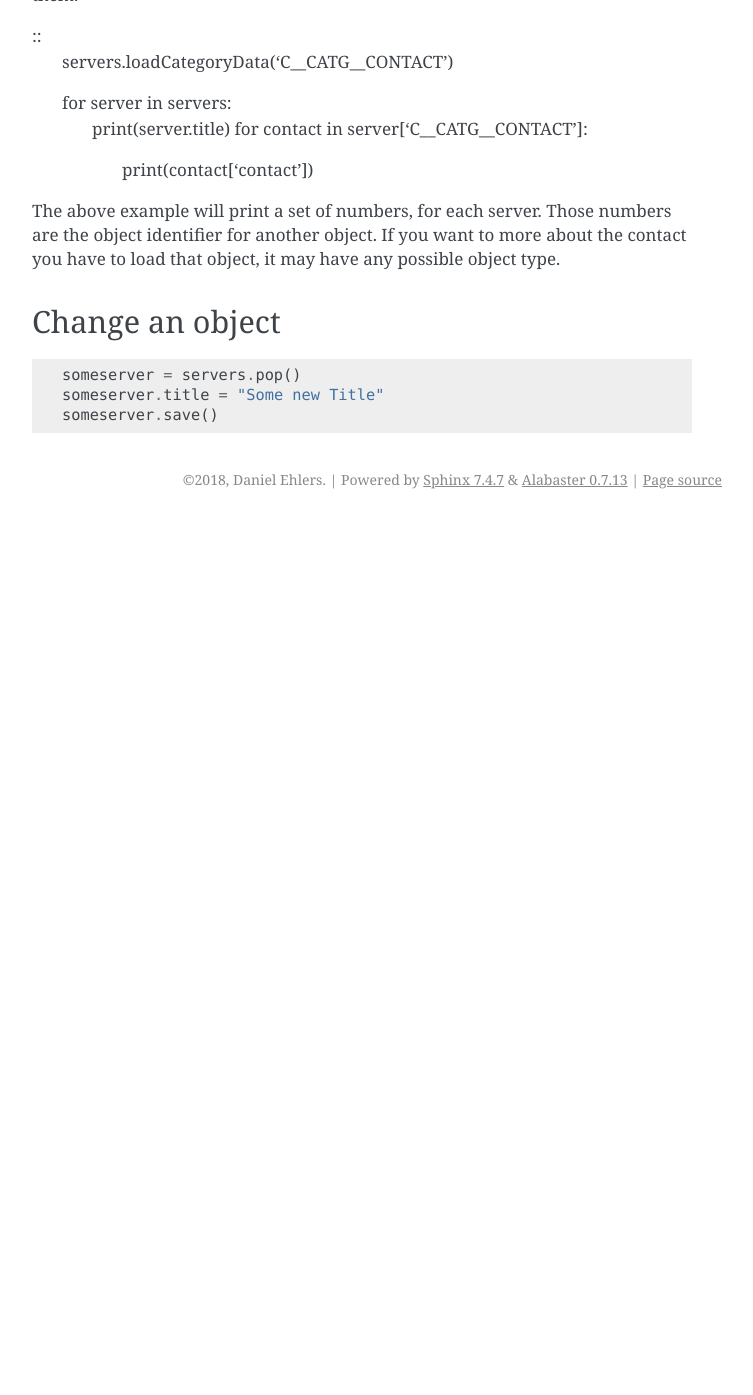
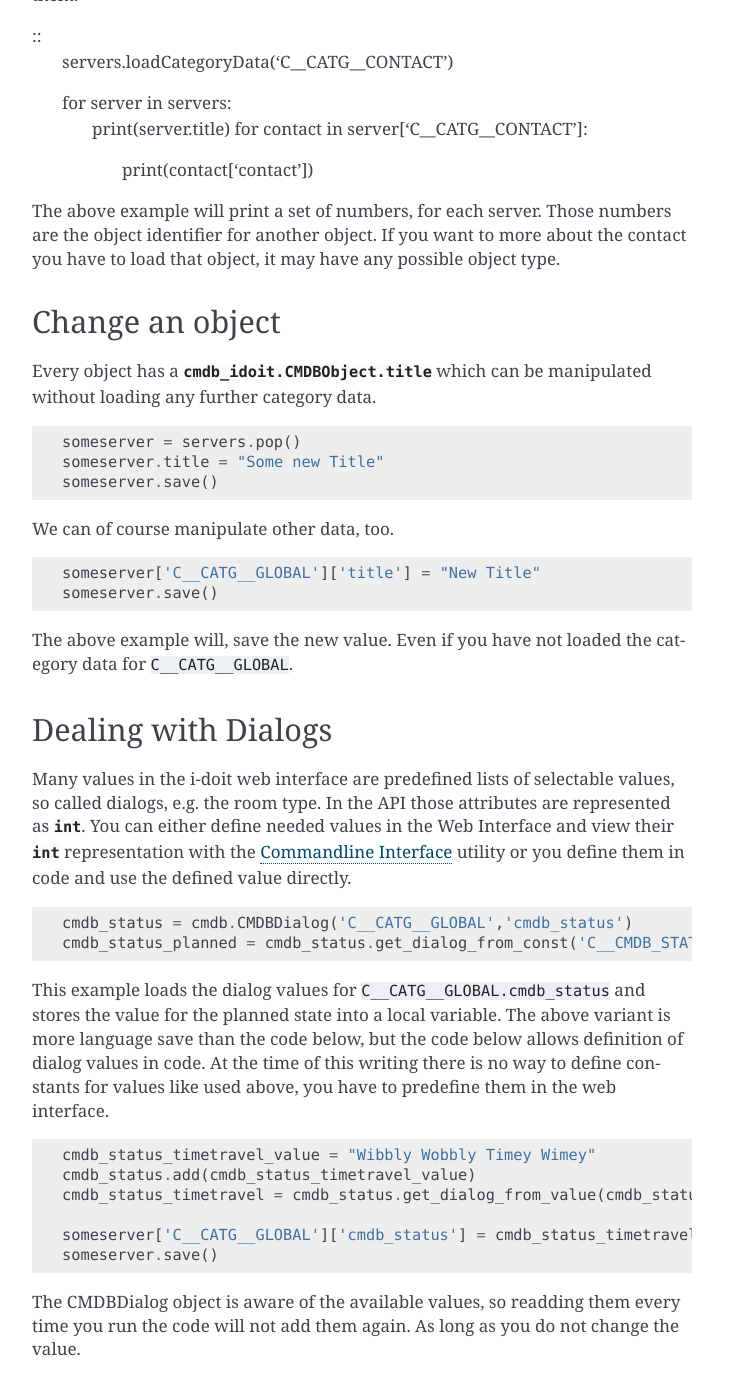
Before and after one commit to cau-rz/cmdb_idoit, a Sphinx documentation site: the page built from docs/tutorial.rst, in a window 1280 px wide and 1400 px high, scrolled down 1625 px. Shown: the top 1395 px of the window, without its empty margins (388-1141 px from the left). Built offline with Sphinx 7.4.7, drawn with Linux system fonts in a browser that asks for light colours; before the commit the page ends 2144 px from its top, so only the background shows below that.

Commit message:
Add documentation about dialog types

```diff
--- a/docs/tutorial.rst
+++ b/docs/tutorial.rst
@@ -100,8 +100,53 @@ you have to load that object, it may have any possible object type.
 Change an object
 ----------------
 
+Every object has a :py:attr:`cmdb_idoit.CMDBObject.title` which can be manipulated without loading any further
+category data.
+
 ::
 
   someserver = servers.pop()
   someserver.title = "Some new Title"
   someserver.save()
+
+We can of course manipulate other data, too.
+
+::
+
+  someserver['C__CATG__GLOBAL']['title'] = "New Title"
+  someserver.save()
+
+
+The above example will, save the new value. Even if you have not loaded the
+category data for ``C__CATG__GLOBAL``.
+
+Dealing with Dialogs
+--------------------
+
+Many values in the i-doit web interface are predefined lists of selectable values, so called dialogs,
+e.g. the room type. In the API those attributes are represented as :py:class:`int`. You can either
+define needed values in the Web Interface and view their :py:class:`int` representation with the
+:ref:`commandline` utility or you define them in code and use the defined value directly.
+
+::
+
+  cmdb_status = cmdb.CMDBDialog('C__CATG__GLOBAL','cmdb_status')
+  cmdb_status_planned = cmdb_status.get_dialog_from_const('C__CMDB_STATUS__PLANNED')
+
+This example loads the dialog values for ``C__CATG__GLOBAL.cmdb_status`` and stores the value
+for the planned state into a local variable. The above variant is more language save than the
+code below, but the code below allows definition of dialog values in code. At the time of this
+writing there is no way to define constants for values like used above, you have to predefine
+them in the web interface.
+
+::
+
+  cmdb_status_timetravel_value = "Wibbly Wobbly Timey Wimey"
+  cmdb_status.add(cmdb_status_timetravel_value)
+  cmdb_status_timetravel = cmdb_status.get_dialog_from_value(cmdb_status_timetravel_value)
+
+  someserver['C__CATG__GLOBAL']['cmdb_status'] = cmdb_status_timetravel
+  someserver.save()
+
+The CMDBDialog object is aware of the available values, so readding them every time you run the
+code will not add them again. As long as you do not change the value.
```
Also changed, not shown: docs/commandline.rst (+15 -0 lines).
